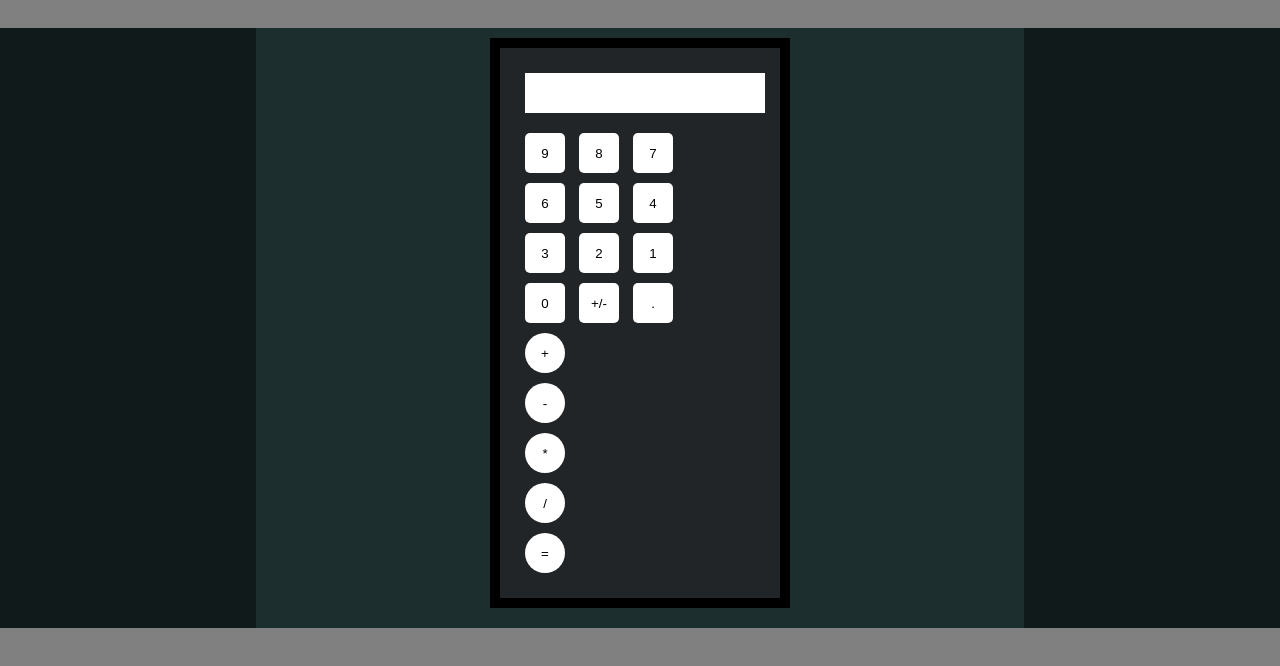
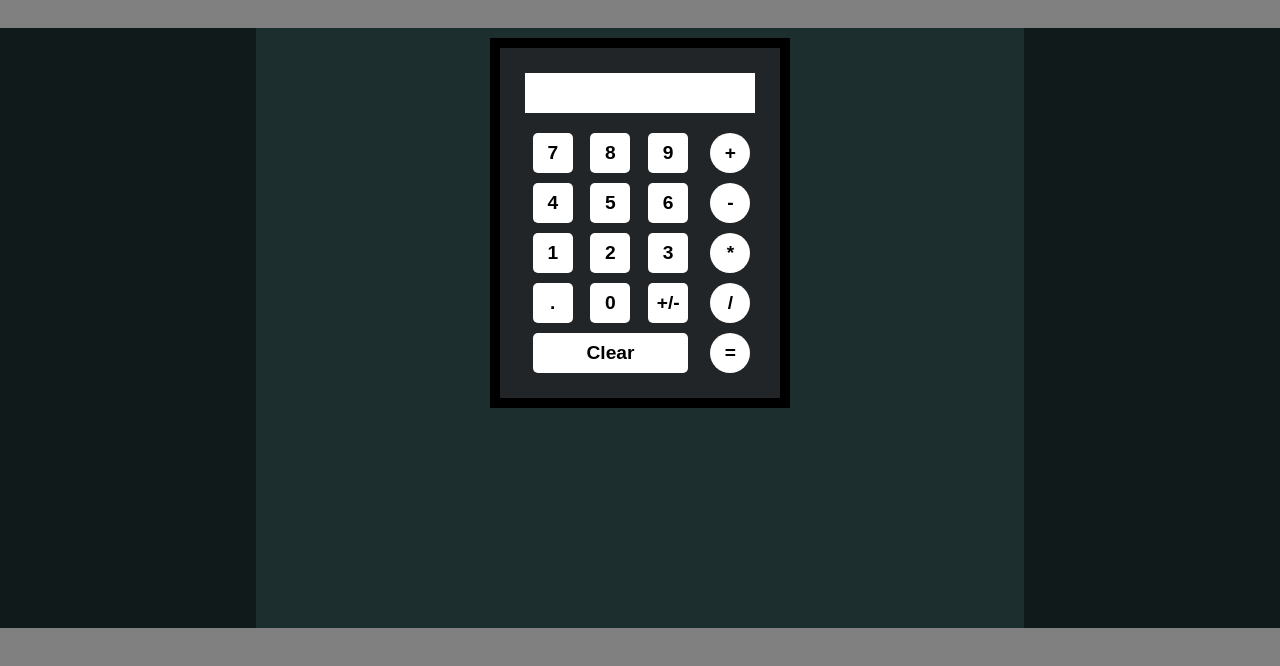
Before and after one commit to rinnegard/calculator, a website: page index.html in a window 1280 px wide. Shown: the part 72-738 px from the top of the page. Drawn offline with Linux system fonts and the light colour scheme.

Commit message:
Finished style and added clear button

```diff
--- a/index.html
+++ b/index.html
@@ -13,6 +13,7 @@
     <main>
         <div class="calculator">
             <input type="number" name="num" id="num">
+            <div class="keyPad">
                 <div class="digits">
                     <button id="button9" type="button">9</button>
                     <button id="button8" type="button">8</button>
@@ -23,9 +24,10 @@
                     <button id="button3" type="button">3</button>
                     <button id="button2" type="button">2</button>
                     <button id="button1" type="button">1</button>
+                    <button id="buttonSign" type="button">+/-</button>
                     <button id="button0" type="button">0</button>
-                <button id="buttonSign" type="button">+/-</button>
                     <button id="buttonDecimal" type="button">.</button>
+                    <button id="clear" type="button">Clear</button>
                 </div>
                 <div class="operators">
                     <button id="addition" type="button">+</button>
@@ -35,6 +37,7 @@
                     <button id="equal" type="button">=</button>
                 </div>
             </div>
+        </div>
     </main>
     <footer></footer>
 </body>
--- a/style.css
+++ b/style.css
@@ -44,10 +44,13 @@ header h1{
     background: rgb(34, 37, 39);
     max-width: 300px;
     margin: 0 auto;
+
+    display: flex;
+    flex-flow: column;
 }
 
 .calculator input {
-    width: 100%;
+    width: auto;
     margin: 5px;
     margin-bottom: 15px;
     height: 40px;
@@ -67,6 +70,13 @@ header h1{
     width: 40px;
     margin: 5px;
     background-color: white;
+
+    font-size: 1.2rem;
+    font-weight: bold;
+}
+
+.digits button:last-child {
+    width: 155px;
 }
 
 .calculator button:hover {
@@ -89,7 +99,9 @@ header h1{
 }
 
 .digits {
-    width: 80%;
+    display: flex;
+    flex-flow: row-reverse wrap;
+    justify-content: space-evenly;
 }
 
 .digits button {
@@ -97,9 +109,17 @@ header h1{
 }
 
 .operators {
-    width: 20%;
+    display: flex;
+    flex-flow: row wrap;
+    justify-content: space-evenly;
 }
+
+
 
 .operators button {
     border-radius: 20px;
 }
+
+.keyPad {
+    display: flex;
+}
```
Lines whose indentation alone changed are shown as unchanged.
